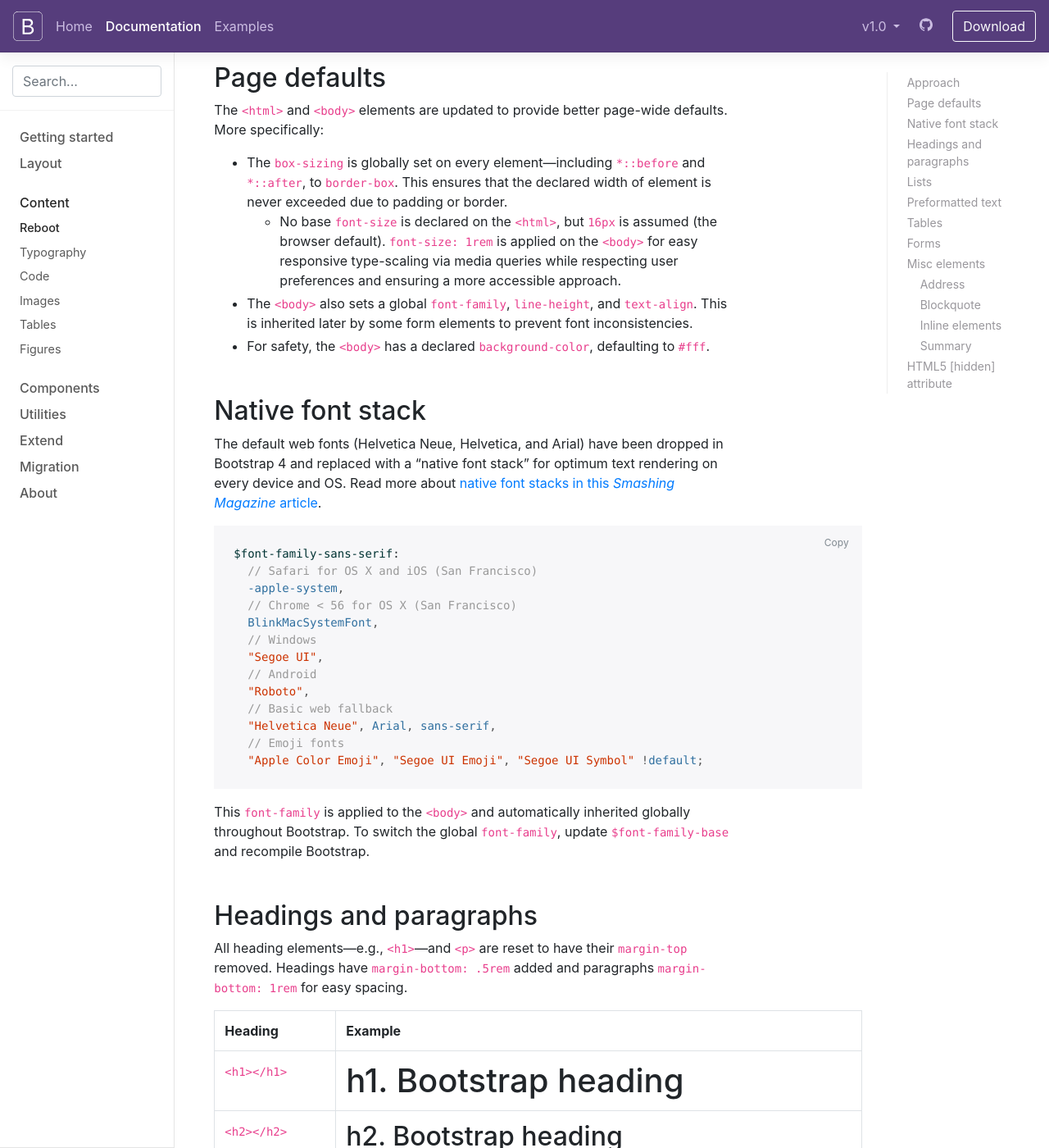
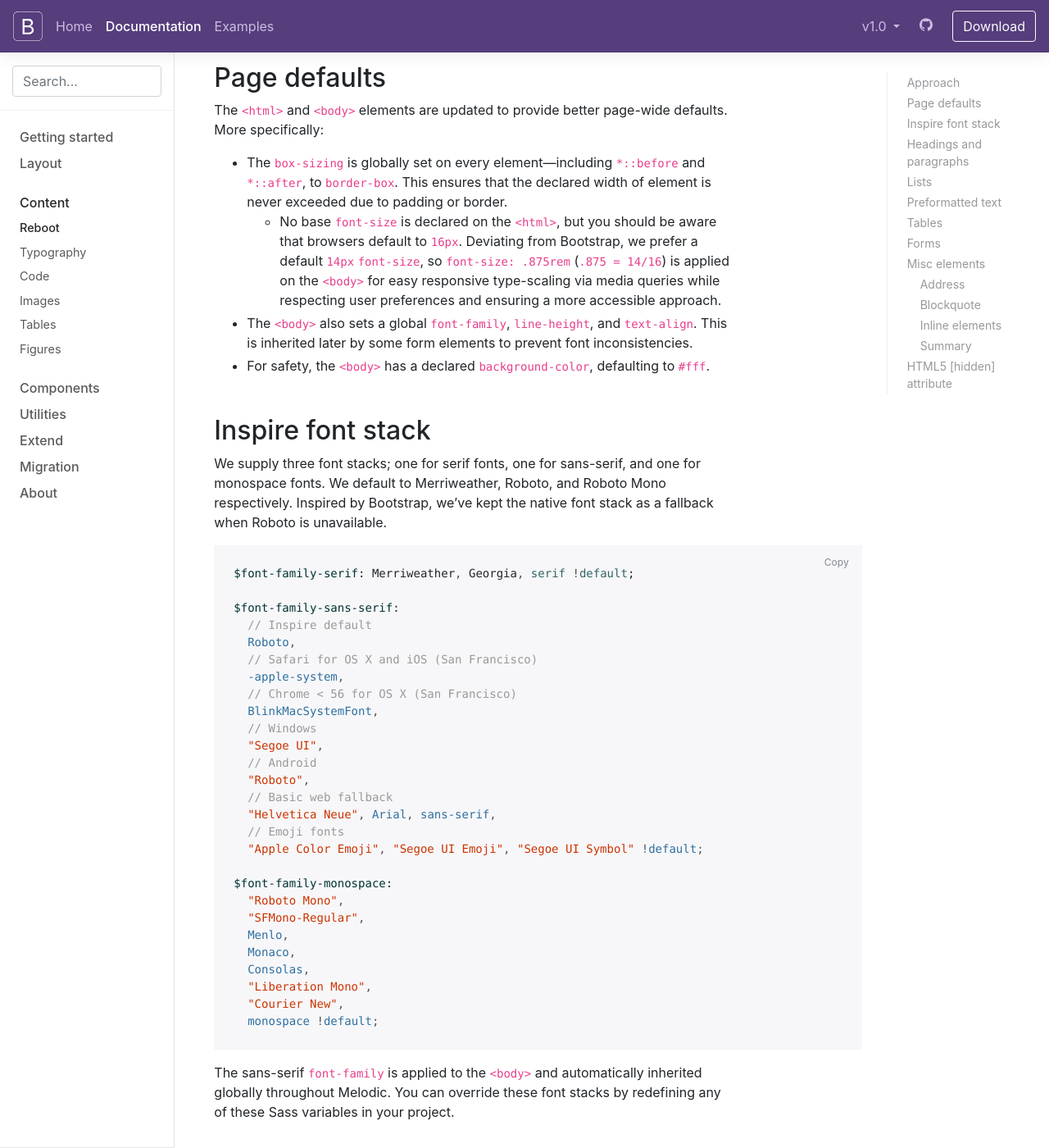
Before and after one commit to arielkirkwood/melodic-web, a Jekyll site: the page built from docs/4.0/content/reboot.md, in a window 1280 px wide and 1400 px high, scrolled down 716 px. Shown: the whole window at 82% size. Built offline with Jekyll 4.4.1, drawn with Linux system fonts in a browser that asks for light colours; nearby versions of some CDN libraries; comment, search, counter and statistics services are not loaded; the table of contents is made by our own code; some of the changed text lies outside the part shown.

Commit message:
Update Content Reboot page

```diff
--- a/docs/4.0/content/reboot.md
+++ b/docs/4.0/content/reboot.md
@@ -1,7 +1,7 @@
 ---
 layout: docs
 title: Reboot
-description: Reboot, a collection of element-specific CSS changes in a single file, kickstart Bootstrap to provide an elegant, consistent, and simple baseline to build upon.
+description: Reboot, a collection of element-specific CSS changes in a single file, kickstart Melodic to provide an elegant, consistent, and simple baseline to build upon.
 group: content
 redirect_from: "/docs/4.0/content/"
 toc: true
@@ -23,16 +23,20 @@
 The `<html>` and `<body>` elements are updated to provide better page-wide defaults. More specifically:
 
 - The `box-sizing` is globally set on every element—including `*::before` and `*::after`, to `border-box`. This ensures that the declared width of element is never exceeded due to padding or border.
-  - No base `font-size` is declared on the `<html>`, but `16px` is assumed (the browser default). `font-size: 1rem` is applied on the `<body>` for easy responsive type-scaling via media queries while respecting user preferences and ensuring a more accessible approach.
+  - No base `font-size` is declared on the `<html>`, but you should be aware that browsers default to `16px`. Deviating from Bootstrap, we prefer a default `14px` `font-size`, so `font-size: .875rem` (`.875 = 14/16`) is applied on the `<body>` for easy responsive type-scaling via media queries while respecting user preferences and ensuring a more accessible approach.
 - The `<body>` also sets a global `font-family`, `line-height`, and `text-align`. This is inherited later by some form elements to prevent font inconsistencies.
 - For safety, the `<body>` has a declared `background-color`, defaulting to `#fff`.
 
-## Native font stack
+## Inspire font stack
 
-The default web fonts (Helvetica Neue, Helvetica, and Arial) have been dropped in Bootstrap 4 and replaced with a "native font stack" for optimum text rendering on every device and OS. Read more about [native font stacks in this *Smashing Magazine* article](https://www.smashingmagazine.com/2015/11/using-system-ui-fonts-practical-guide/).
+We supply three font stacks; one for serif fonts, one for sans-serif, and one for monospace fonts. We default to Merriweather, Roboto, and Roboto Mono respectively. Inspired by Bootstrap, we've kept the native font stack as a fallback when Roboto is unavailable.
 
 {% highlight sass %}
+$font-family-serif: Merriweather, Georgia, serif !default;
+
 $font-family-sans-serif:
+  // Inspire default
+  Roboto,
   // Safari for OS X and iOS (San Francisco)
   -apple-system,
   // Chrome < 56 for OS X (San Francisco)
@@ -45,9 +49,19 @@
   "Helvetica Neue", Arial, sans-serif,
   // Emoji fonts
   "Apple Color Emoji", "Segoe UI Emoji", "Segoe UI Symbol" !default;
+
+$font-family-monospace:
+  "Roboto Mono",
+  "SFMono-Regular",
+  Menlo,
+  Monaco,
+  Consolas,
+  "Liberation Mono",
+  "Courier New",
+  monospace !default;
 {% endhighlight %}
 
-This `font-family` is applied to the `<body>` and automatically inherited globally throughout Bootstrap. To switch the global `font-family`, update `$font-family-base` and recompile Bootstrap.
+The sans-serif `font-family` is applied to the `<body>` and automatically inherited globally throughout Melodic. You can override these font stacks by redefining any of these Sass variables in your project.
 
 ## Headings and paragraphs
 
@@ -65,37 +79,37 @@
       <td>
         {% markdown %}`<h1></h1>`{% endmarkdown %}
       </td>
-      <td><span class="h1">h1. Bootstrap heading</span></td>
+      <td><span class="h1">h1. Melodic heading</span></td>
     </tr>
     <tr>
       <td>
         {% markdown %}`<h2></h2>`{% endmarkdown %}
       </td>
-      <td><span class="h2">h2. Bootstrap heading</span></td>
+      <td><span class="h2">h2. Melodic heading</span></td>
     </tr>
     <tr>
       <td>
         {% markdown %}`<h3></h3>`{% endmarkdown %}
       </td>
-      <td><span class="h3">h3. Bootstrap heading</span></td>
+      <td><span class="h3">h3. Melodic heading</span></td>
     </tr>
     <tr>
       <td>
         {% markdown %}`<h4></h4>`{% endmarkdown %}
       </td>
-      <td><span class="h4">h4. Bootstrap heading</span></td>
+      <td><span class="h4">h4. Melodic heading</span></td>
     </tr>
     <tr>
       <td>
         {% markdown %}`<h5></h5>`{% endmarkdown %}
       </td>
-      <td><span class="h5">h5. Bootstrap heading</span></td>
+      <td><span class="h5">h5. Melodic heading</span></td>
     </tr>
     <tr>
       <td>
         {% markdown %}`<h6></h6>`{% endmarkdown %}
       </td>
-      <td><span class="h6">h6. Bootstrap heading</span></td>
+      <td><span class="h6">h6. Melodic heading</span></td>
     </tr>
   </tbody>
 </table>
@@ -302,10 +316,10 @@
 
 <div class="bd-example">
   <address>
-    <strong>Twitter, Inc.</strong><br>
-    1355 Market St, Suite 900<br>
-    San Francisco, CA 94103<br>
-    <abbr title="Phone">P:</abbr> (123) 456-7890
+    <strong>Inspire</strong><br>
+    30 South 15th St, Suite 1400<br>
+    Philadelphia, PA 19102<br>
+    <abbr title="Phone">P:</abbr> <a href="tel:866-403-2620">(866) 403-2620</a>
   </address>
 
   <address>
```
